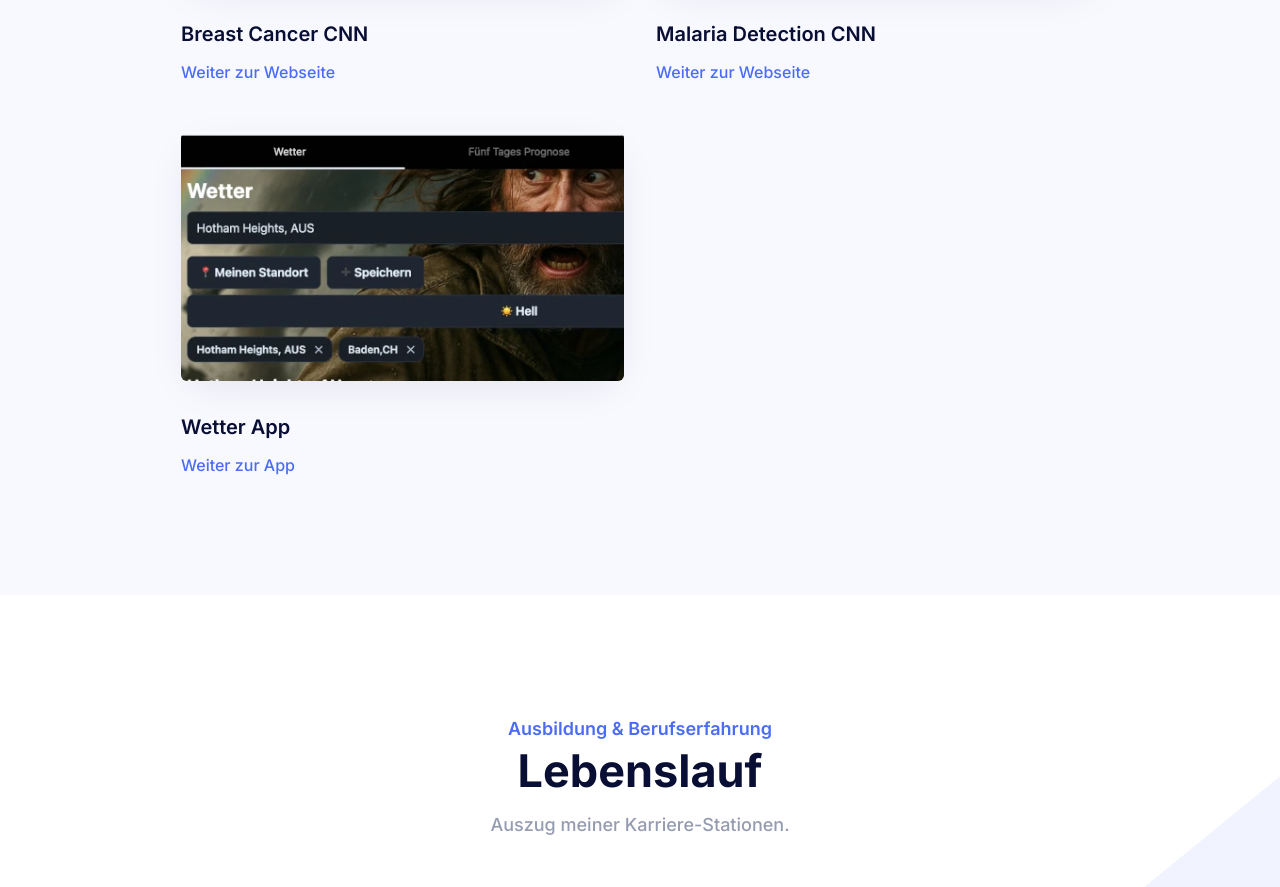
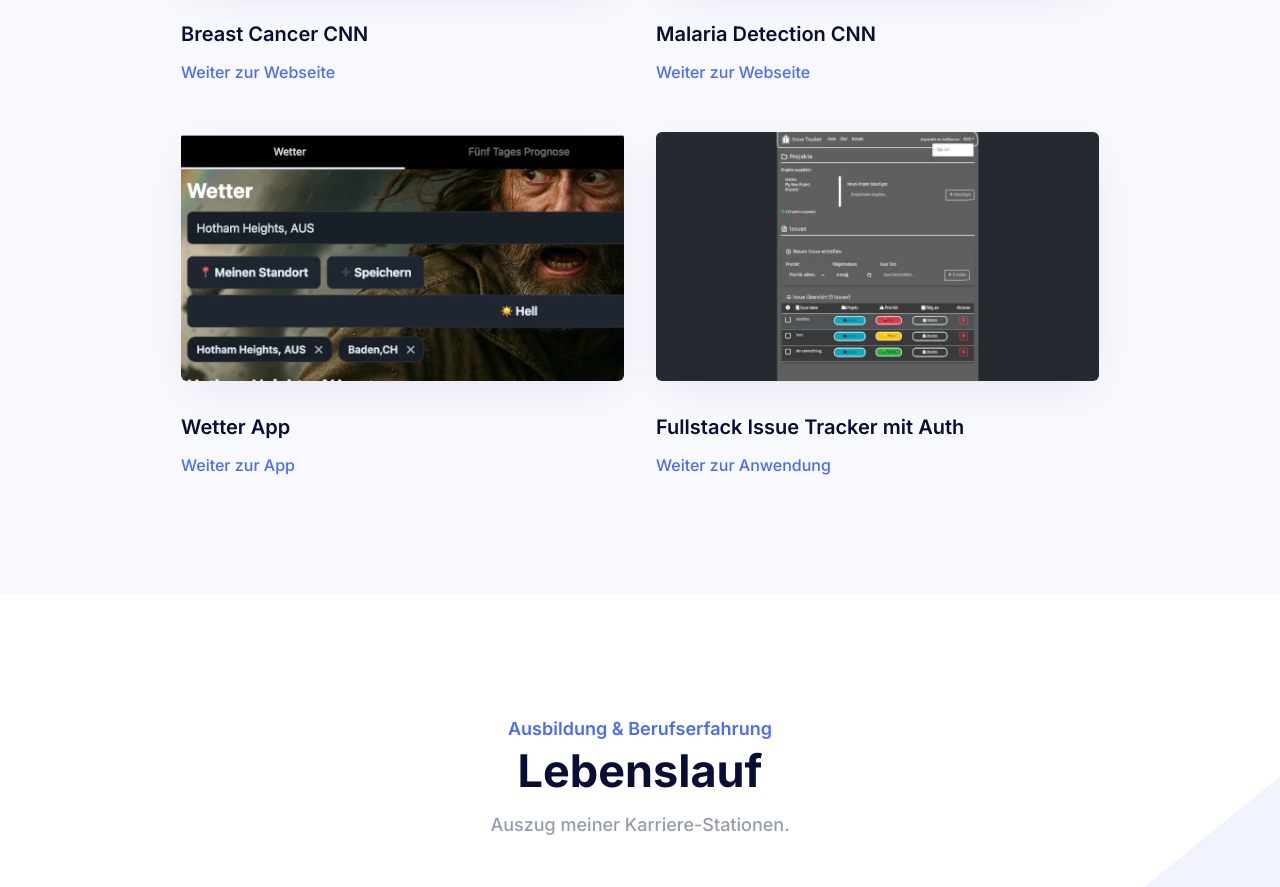
Before and after one commit to peterruler/peterruler.github.io, a plain HTML site: page index.html in a window 1280 px wide. Shown: the part 6240-7127 px from the top of the page. Drawn offline with Linux system fonts and the light colour scheme.

Commit message:
Add new portfolio item for Fullstack Issue Tracker

```diff
--- a/index.html
+++ b/index.html
@@ -841,7 +841,28 @@
                   </div>
                 </div>
                 <!-- 21 END-->
-
+                <!-- 22 START-->
+                <div class="w-full md:w-1/2 px-4 item web">
+                  <div class="mb-12">
+                    <div class="relative group mb-8 overflow-hidden shadow-service rounded-md">
+                      <img src="src/images/portfolio/portfolio-22.webp" alt="image" class="w-full" >
+                      <div
+                        class="absolute w-full h-full top-0 left-0 bg-primary bg-opacity-[17%] flex items-center justify-center opacity-0 invisible group-hover:opacity-100 group-hover:visible transition"
+                      >
+                        <a href="src/images/portfolio/portfolio-22.webp" class="glightbox w-10 h-10 flex items-center justify-center bg-primary text-white rounded-full">
+                          <svg width="14" height="14" viewBox="0 0 14 14" fill="none" xmlns="http://www.w3.org/2000/svg">
+                            <path d="M14 8H8V14H6V8H0V6H6V0H8V6H14V8Z" fill="white" />
+                          </svg>
+                        </a>
+                      </div>
+                    </div>
+                    <h3 class="mt-6">
+                      <a href="https://github.com/peterruler/nodejs-server" class="font-semibold text-black hover:text-primary text-xl inline-block mb-3">Fullstack Issue Tracker mit Auth</a>
+                    </h3>
+                    <p class="font-medium text-base text-body-color"><a style="color:#4B6CF7 !important;" href="https://github.com/peterruler/nodejs-serverhttps://github.com/peterruler/nodejs-server" target="_blank">Weiter zur Anwendung</a></p>
+                  </div>
+                </div>
+                <!-- 22 END-->
             </div>
           </div>
         </div>
```
